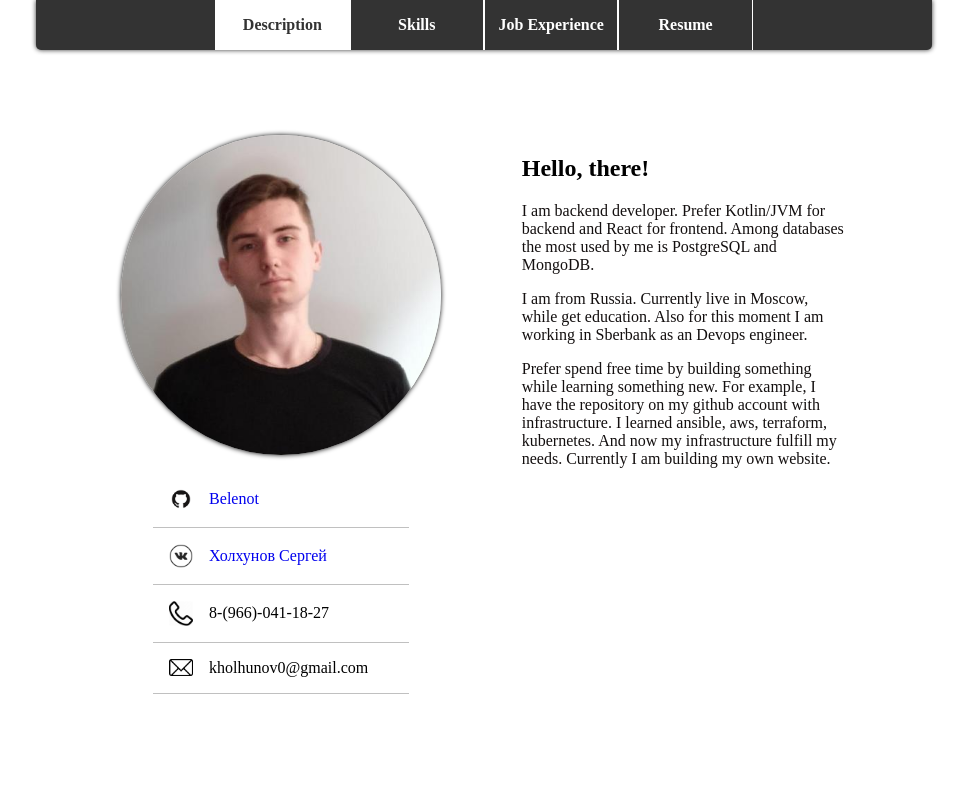
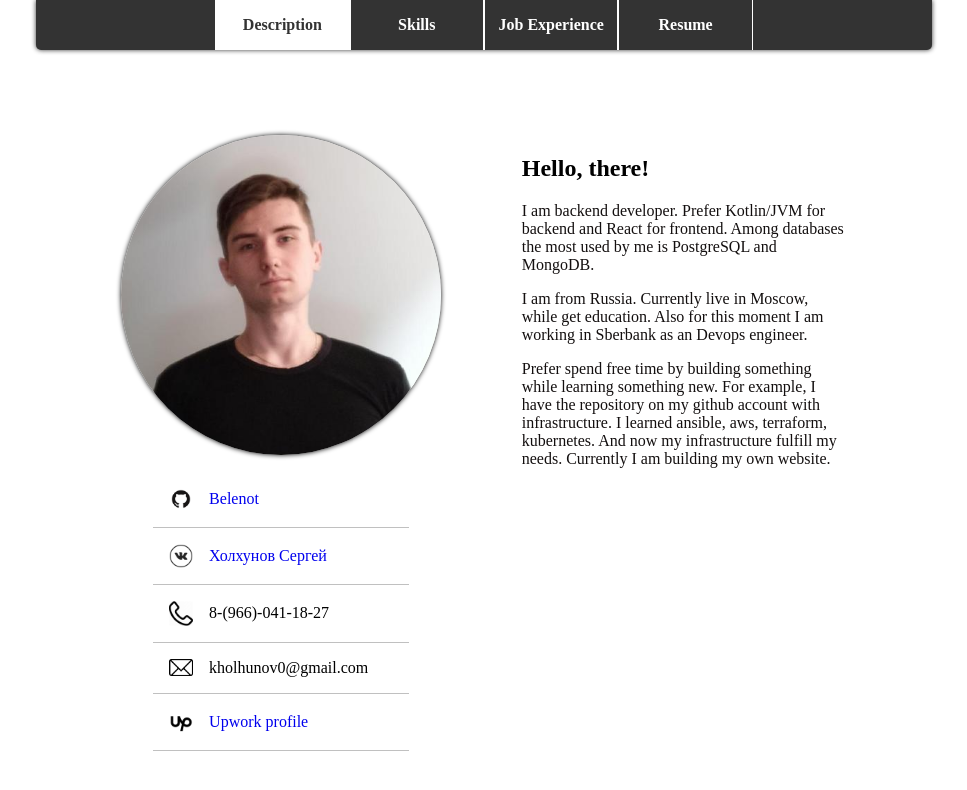
Before and after one commit to belenot/website, a React app in the folder ui/: page / in a window 1280 px wide. Shown: the top 790 px of the page, without its empty margins (156-1123 px from the left). Built offline with nearby package versions, Linux system fonts and the light colour scheme.

Commit message:
Added upwork contact.

```diff
--- a/ui/src/Contacts.js
+++ b/ui/src/Contacts.js
@@ -22,6 +22,10 @@ function Contacts() {
                     <img src="/images/email-icon.png" />
                     <a>kholhunov0@gmail.com</a>
                 </li>
+                <li>
+                    <img src="/images/upwork-icon.webp" />
+                    <a href="https://www.upwork.com/freelancers/~013fde27aa64a065af">Upwork profile</a>
+                </li>
             </ul>
         </div>
     )
```
Also changed, not shown: ui/public/images/upwork-icon.webp (added).
